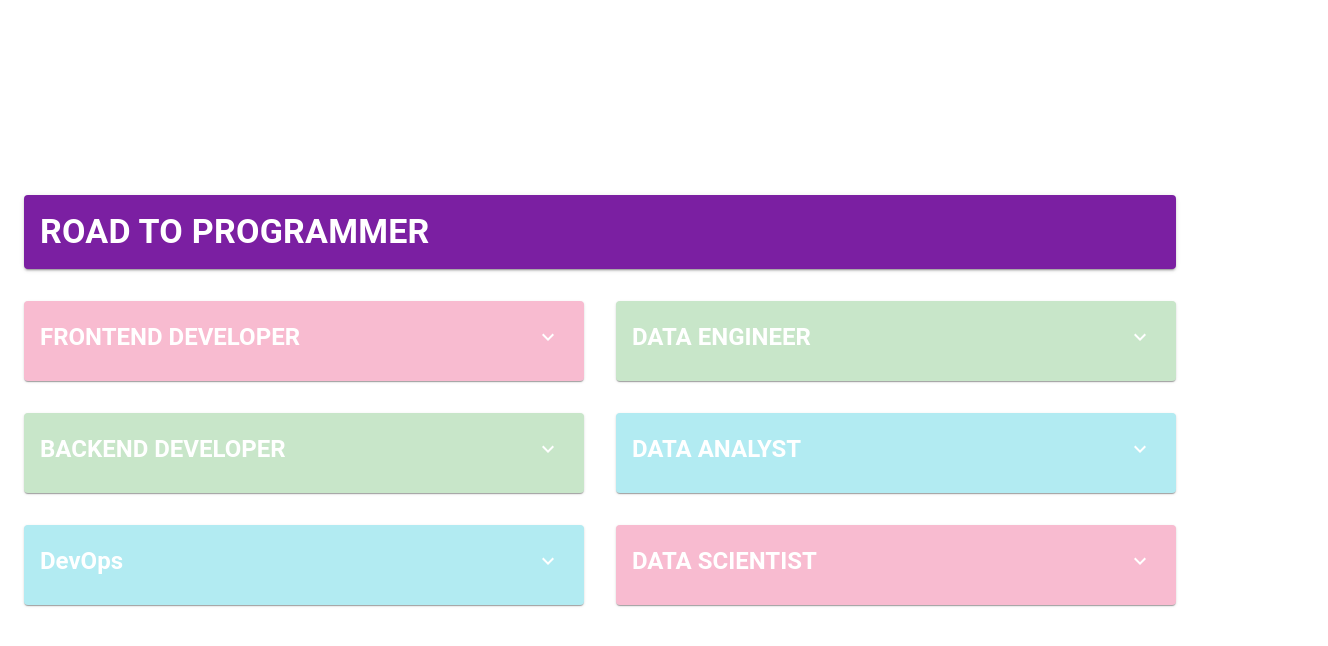
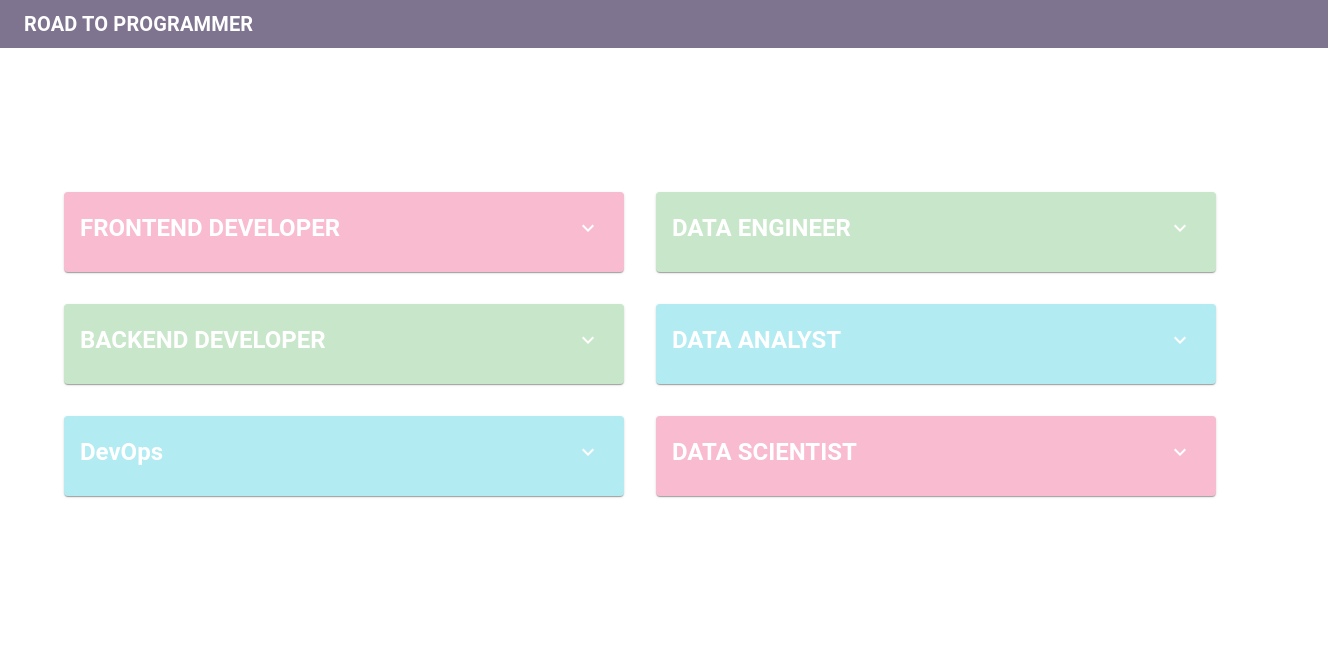
Before and after one commit to survivzhang/programResource_frontend, a React (Vite) app in the folder road_to_programmer/: page / in a window 1280 px wide. Shown: the top 646 px of the page, 1328 px wide, since content can reach past the window. Built offline with nearby package versions, Linux system fonts and the light colour scheme.

Commit message:
homepage

```diff
--- a/road_to_programmer/src/pages/programmerRoadMap.tsx
+++ b/road_to_programmer/src/pages/programmerRoadMap.tsx
@@ -5,31 +5,55 @@ import CareerCard from '../components/careerCard';
 import { careerPaths } from '../data/careerData';
 
 const ProgrammerRoadmap: React.FC = () => {
-  const navigate = useNavigate(); // 使用 useNavigate 替代 useRouter
+  const navigate = useNavigate();
 
   const handleCardClick = (slug: string): void => {
     navigate(`/career/${slug}`);
   };
 
   return (
-    <Container maxWidth="lg" sx={{ py: 4 }}>
-      {/* 标题区域 */}
     <Box
       sx={{
-          bgcolor: '#7b1fa2',
-          color: 'white',
-          p: 2,
-          mb: 4,
-          borderRadius: 1,
-          boxShadow: 2,
+        width: '100%',
+        minHeight: '100vh',
+        margin: 0,
+        padding: 0,
+        position: 'absolute',
+        top: 0,
+        left: 0,
       }}
     >
-        <Typography variant="h4" component="h1" fontWeight="bold">
+      <Box
+        sx={{
+          bgcolor: '#483A62',
+          opacity: 0.7,
+          py: 1,
+          px: 3,
+          width: '100%',
+          margin: 0,
+          position: 'absolute',
+          top: 0,
+          left: 0,
+          right: 0,
+        }}
+      >
+        <Typography
+          variant="h6"
+          component="h3"
+          sx={{ color: 'white', fontWeight: 'bold' }}
+        >
           ROAD TO PROGRAMMER
         </Typography>
       </Box>
 
-      {/* 卡片网格 */}
+      <Container
+        maxWidth="lg"
+        sx={{
+          pt: { xs: 12, sm: 24 }, // 增加上边距，响应式调整
+          pb: 4,
+          px: { xs: 2, sm: 3 }, // 可选：增加左右边距
+        }}
+      >
         <Grid container spacing={4}>
           {careerPaths.map((path) => (
             <Grid item xs={12} md={6} key={path.id}>
@@ -43,6 +67,7 @@ const ProgrammerRoadmap: React.FC = () => {
           ))}
         </Grid>
       </Container>
+    </Box>
   );
 };
 
```
Lines whose indentation alone changed are shown as unchanged.
